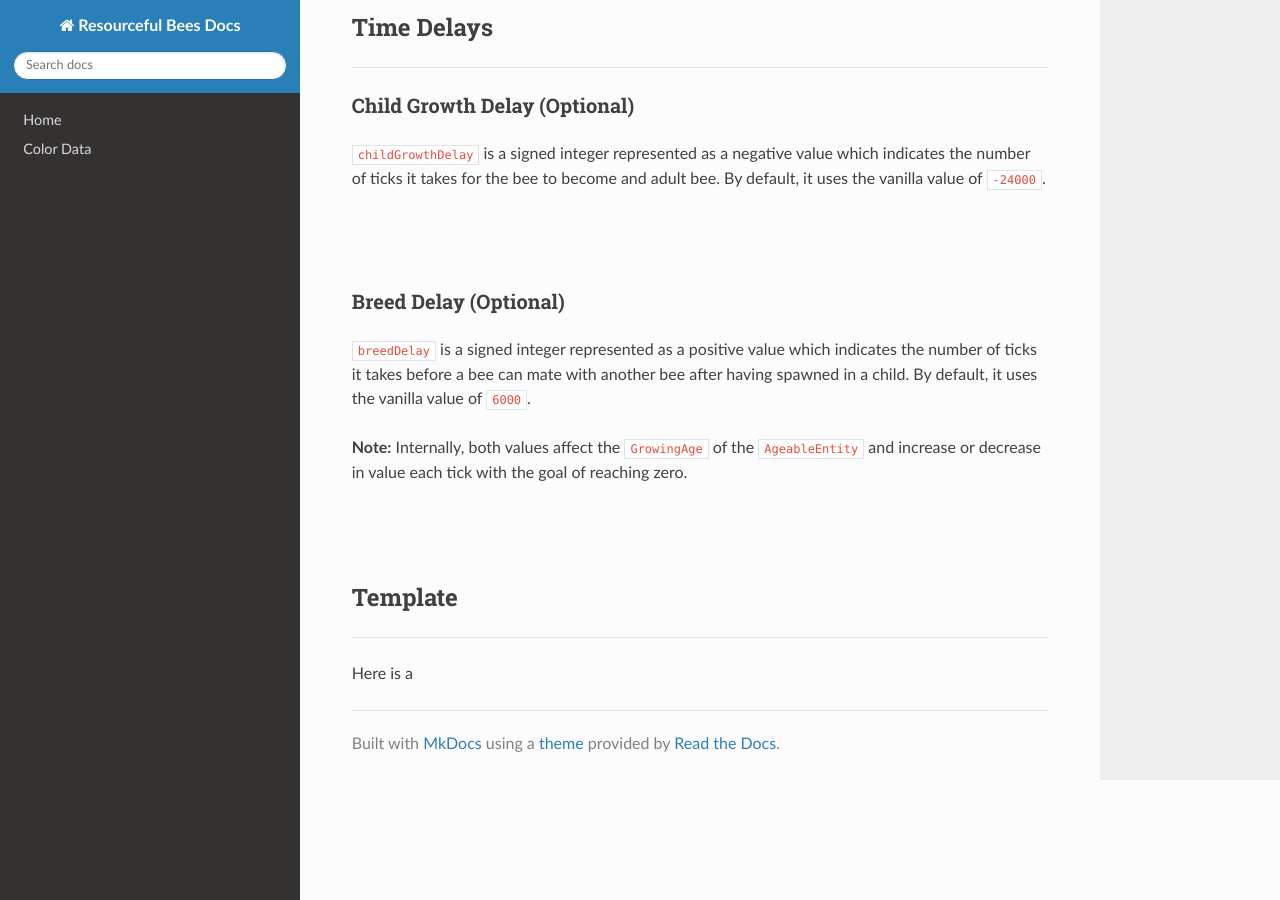
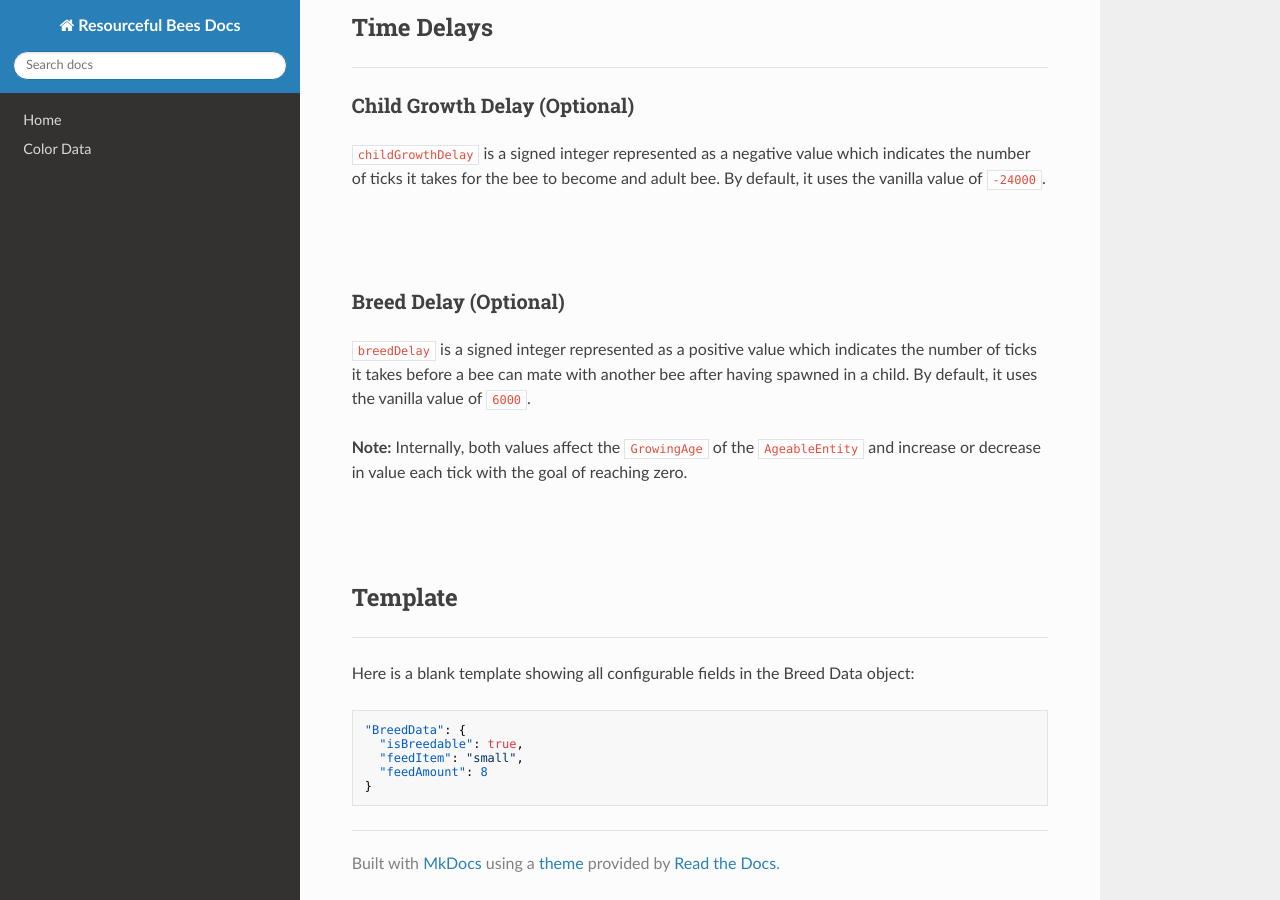
Before and after one commit to Team-Resourceful/ResourcefulBeesDocs, an MkDocs documentation site: the page built from docs/bee_data/breed_data.md, in a window 1280 px wide and 900 px high, scrolled down 3077 px. Built offline with MkDocs 1.6.1, drawn with Linux system fonts in a browser that asks for light colours; nearby versions of some CDN libraries.

Commit message:
docs/bee_data/breed_data.md updated from https://stackedit.io/

````diff
--- a/docs/bee_data/breed_data.md
+++ b/docs/bee_data/breed_data.md
@@ -139,9 +139,17 @@ Skeleton:
 ## **Template**
 ***
 
-Here is a
+Here is a blank template showing all configurable fields in the Breed Data object:
+
+```json
+"BreedData": {
+  "isBreedable": true,
+  "feedItem": "small",
+  "feedAmount": 8
+}
+```
 <!--stackedit_data:
-eyJoaXN0b3J5IjpbMTc5NzIzODYxMSwyODU3NTM5NjYsLTE5OT
-I5NDU0MTgsLTExMTM5Nzg4MTAsMTA3ODA1MDUyLC03NTM5MTcz
-MDEsODEwMDE3NzE5XX0=
+eyJoaXN0b3J5IjpbMzEyNTczMjA4LDI4NTc1Mzk2NiwtMTk5Mj
+k0NTQxOCwtMTExMzk3ODgxMCwxMDc4MDUwNTIsLTc1MzkxNzMw
+MSw4MTAwMTc3MTldfQ==
 -->
````
